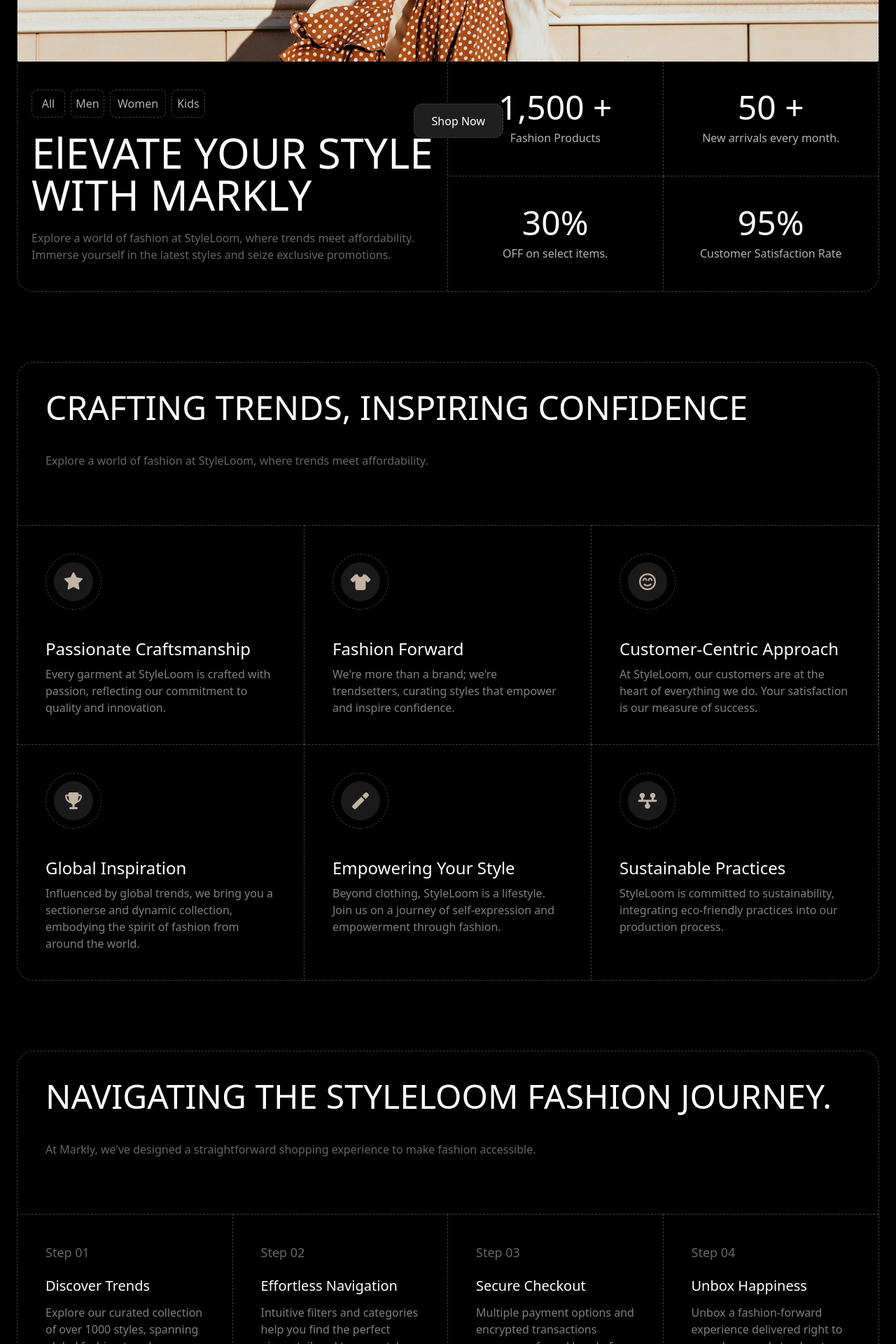
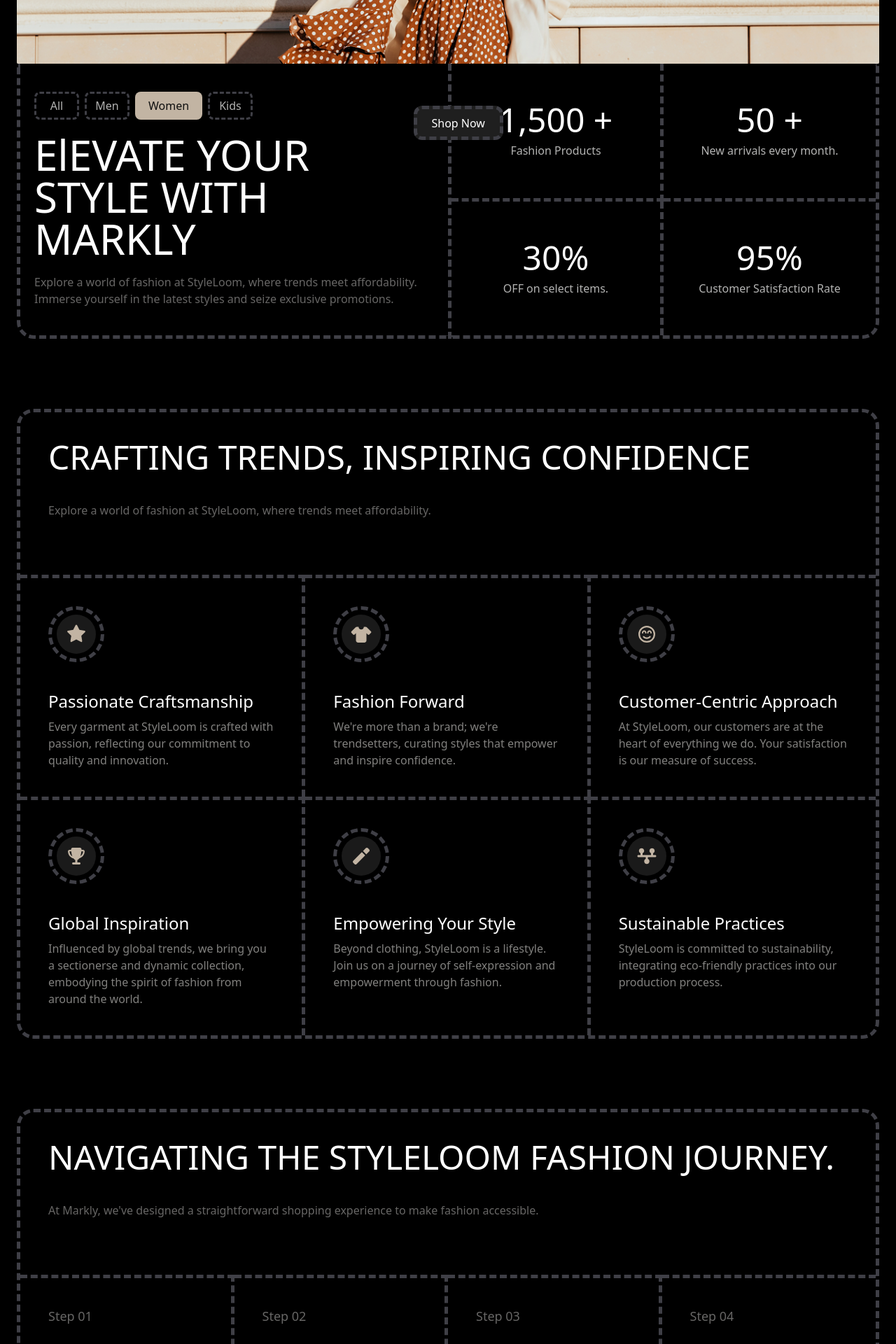
Before and after one commit to Medo971808/Markly, a Nuxt app: page / in a window 1280 px wide. Shown: the part 420-2340 px from the top of the page at 70% size. Built offline with nearby package versions, Linux system fonts and the light colour scheme.

Commit message:
responsive

```diff
--- a/app/components/Home/Section1.vue
+++ b/app/components/Home/Section1.vue
@@ -1,28 +1,34 @@
 <template>
     <section class="text-white px-6 py-5 h-full">
-        <section class="rounded-3xl relative border border-zinc-700 border-dashed">
-            <NuxtImg src="/images/Image.png"alt=""class="h-auto w-full rounded-t-lg" />
-            <NuxtLink to="/shop" class="cursor-pointer absolute top-auto left-1/2 lg:top-[485px] lg:left-[46%] w-[128px] h-[49px] rounded-xl text-14 bg-[#1F1F1F] border border-dashed border-zinc-700 flex items-center justify-center">Shop Now</NuxtLink>
-            <section class="flex justify-between text-[#B3B3B2]">
-                <section class="py-10 px-5 border-r border-zinc-700 border-dashed w-[50%]">
-                    <button class="w-12 h-10 border border-dashed border-zinc-700 rounded-lg">All</button>
-                    <button class="w-12 h-10 border border-dashed border-zinc-700 ml-2 rounded-lg">Men</button>
-                    <button class=" w-20 h-10 border border-dashed border-zinc-700 mx-2 rounded-lg">Women</button>
-                    <button class="w-12 h-10 border border-dashed border-zinc-700 rounded-lg">Kids</button>
+        <section class="relative">
+            <NuxtImg src="/images/Image.png" alt="" class="h-auto w-full rounded-t-lg" />
+            <NuxtLink to="/shop"
+                class="cursor-pointer absolute top-[130px] left-[36%] lg:top-[485px] lg:left-[46%] w-[128px] h-[49px] rounded-xl text-14 bg-[#1F1F1F] border-[5px] border-dashed border-zinc-700 flex items-center justify-center">
+                Shop Now</NuxtLink>
+            <section class="lg:flex justify-between text-[#B3B3B2]">
+                <section class="py-10 px-5 border-x-[5px] lg:border-x-0 lg:border-l-[5px] border-b-[5px] lg:rounded-bl-3xl border-zinc-700 border-dashed lg:w-[50%]">
+                    <button class="w-16 h-10 border-dashed border-zinc-700 border-[3px] rounded-lg">All</button>
+                    <button class="w-16 h-10 border-[3px] border-dashed border-zinc-700 ml-2 rounded-lg">Men</button>
+                    <button class="w-24 h-10 bg-[#C2B4A3] text-[#0F0F0F] mx-2 rounded-lg">Women</button>
+                    <button
+                        class="w-16 h-10 border-[3px] border-dashed border-zinc-700 rounded-lg mt-3 md:mt-0">Kids</button>
                     <h1 class="text-3xl lg:text-6xl my-5 text-white">ElEVATE YOUR STYLE WITH MARKLY</h1>
                     <p class="text-[#676665]">Explore a world of fashion at StyleLoom, where trends meet affordability.
                         Immerse yourself in the latest styles and seize exclusive promotions.</p>
                 </section>
-                <section class="border-zinc-700 border-dashed w-[50%] grid grid-cols-2">
-                    <section class="flex flex-col justify-center items-center gap-2 border-b border-r border-zinc-700 border-dashed">
+                <section class="border-x-[5px] border-b-[5px] rounded-br-3xl rounded-bl-3xl lg:rounded-bl-none border-zinc-700 border-dashed lg:w-[50%] grid grid-cols-2">
+                    <section
+                        class="flex flex-col justify-center items-center gap-2 border-b-[5px] border-r-[5px] border-zinc-700 border-dashed">
                         <h2 class="text-5xl text-white">1,500 +</h2>
                         <p>Fashion Products</p>
                     </section>
-                    <section class="flex flex-col justify-center items-center gap-2 border-b border-zinc-700 border-dashed">
+                    <section
+                        class="flex flex-col justify-center items-center gap-2 border-b-[5px] border-zinc-700 border-dashed">
                         <h2 class="text-5xl text-white">50 +</h2>
                         <p>New arrivals every month.</p>
                     </section>
-                    <section class="flex flex-col justify-center items-center gap-2 border-r border-zinc-700 border-dashed">
+                    <section
+                        class="flex flex-col justify-center items-center gap-2 border-r-[5px] border-zinc-700 border-dashed">
                         <h2 class="text-5xl text-white">30%</h2>
                         <p>OFF on select items.</p>
                     </section>
--- a/app/components/Home/Section2.vue
+++ b/app/components/Home/Section2.vue
@@ -1,11 +1,11 @@
 <template>
     <section class="text-white px-6 pb-5 pt-20 h-full">
-        <section class="border border-dashed border-zinc-700 rounded-3xl">
+        <section class="border-[5px] border-dashed border-zinc-700 rounded-3xl">
             <h1 class="lg:text-5xl text-3xl m-10">CRAFTING TRENDS, INSPIRING CONFIDENCE</h1>
             <p class="mt-5 text-[#676665] ml-10">Explore a world of fashion at StyleLoom, where trends meet affordability.</p>
             <section class="grid lg:grid-cols-3 md:grid-cols-2">
-                <section class="p-10 border-t border-r border-dashed border-zinc-700 mt-20 flex flex-col justify-center">
-                    <section class="rounded-full w-20 h-20 border border-dashed border-zinc-700 flex justify-center items-center">
+                <section class="p-10 border-t-[5px] md:border-r-[5px] border-dashed border-zinc-700 mt-20 flex flex-col justify-center">
+                    <section class="rounded-full w-20 h-20 border-[5px] border-dashed border-zinc-700 flex justify-center items-center">
                         <section class="rounded-full w-14 h-14 bg-[#1A1A1A] flex justify-center items-center">
                             <FontAwesomeIcon :icon="['fas', 'star']" class="text-[#C2B4A3] text-2xl" />
                         </section>
@@ -13,8 +13,8 @@
                     <h3 class="text-2xl mt-10 mb-2">Passionate Craftsmanship</h3>
                     <p class="text-[#81807E] text-md">Every garment at StyleLoom is crafted with passion, reflecting our commitment to quality and innovation.</p>
                 </section>
-                <section class="p-10 border-t  lg:border-r border-dashed border-zinc-700 md:mt-20">
-                    <section class="rounded-full w-20 h-20 border border-dashed border-zinc-700 flex justify-center items-center">
+                <section class="p-10 border-t-[5px]  lg:border-r-[5px] border-dashed border-zinc-700 md:mt-20">
+                    <section class="rounded-full w-20 h-20 border-[5px] border-dashed border-zinc-700 flex justify-center items-center">
                         <section class="rounded-full w-14 h-14 bg-[#1A1A1A] flex justify-center items-center">
                             <FontAwesomeIcon :icon="['fas', 'tshirt']" class="text-[#C2B4A3] text-2xl" />
                         </section>
@@ -22,8 +22,8 @@
                     <h3 class="text-2xl mt-10 mb-2">Fashion Forward</h3>
                     <p class="text-[#81807E] text-md">We're more than a brand; we're trendsetters, curating styles that empower and inspire confidence.</p>
                 </section>
-                <section class="p-10 border-t md:border-r border-dashed border-zinc-700 lg:mt-20">
-                    <section class="rounded-full w-20 h-20 border border-dashed border-zinc-700 flex justify-center items-center">
+                <section class="p-10 border-t-[5px] md:border-r-[5px] lg:border-r-0 border-dashed border-zinc-700 lg:mt-20">
+                    <section class="rounded-full w-20 h-20 border-[5px] border-dashed border-zinc-700 flex justify-center items-center">
                         <section class="rounded-full w-14 h-14 bg-[#1A1A1A] flex justify-center items-center">
                             <FontAwesomeIcon :icon="['far', 'face-smile-beam']" class="text-[#C2B4A3] text-2xl" />
                         </section>
@@ -31,8 +31,8 @@
                     <h3 class="text-2xl mt-10 mb-2">Customer-Centric Approach</h3>
                     <p class="text-[#81807E] text-md">At StyleLoom, our customers are at the heart of everything we do. Your satisfaction is our measure of success.</p>
                 </section>
-                <section class="p-10 border-t lg:border-r border-dashed border-zinc-700">
-                    <section class="rounded-full w-20 h-20 border border-dashed border-zinc-700 flex justify-center items-center">
+                <section class="p-10 border-t-[5px] lg:border-r-[5px] border-dashed border-zinc-700">
+                    <section class="rounded-full w-20 h-20 border-[5px] border-dashed border-zinc-700 flex justify-center items-center">
                         <section class="rounded-full w-14 h-14 bg-[#1A1A1A] flex justify-center items-center">
                             <FontAwesomeIcon :icon="['fas', 'trophy']" class="text-[#C2B4A3] text-2xl" />
                         </section>
@@ -40,8 +40,8 @@
                     <h3 class="text-2xl mt-10 mb-2">Global Inspiration</h3>
                     <p class="text-[#81807E] text-md">Influenced by global trends, we bring you a sectionerse and dynamic collection, embodying the spirit of fashion from around the world.</p>
                 </section>
-                <section class="p-10 border-t  border-r border-dashed border-zinc-700">
-                    <section class="rounded-full w-20 h-20 border border-dashed border-zinc-700 flex justify-center items-center">
+                <section class="p-10 border-t-[5px] md:border-r-[5px] border-dashed border-zinc-700">
+                    <section class="rounded-full w-20 h-20 border-[5px] border-dashed border-zinc-700 flex justify-center items-center">
                         <section class="rounded-full w-14 h-14 bg-[#1A1A1A] flex justify-center items-center">
                             <FontAwesomeIcon :icon="['fas', 'magic']" class="text-[#C2B4A3] text-2xl" />
                         </section>
@@ -49,8 +49,8 @@
                     <h3 class="text-2xl mt-10 mb-2">Empowering Your Style</h3>
                     <p class="text-[#81807E] text-md">Beyond clothing, StyleLoom is a lifestyle. Join us on a journey of self-expression and empowerment through fashion.</p>
                 </section>
-                <section class="p-10 border-t border-dashed border-zinc-700">
-                    <section class="rounded-full w-20 h-20 border border-dashed border-zinc-700 flex justify-center items-center">
+                <section class="p-10 border-t-[5px] border-dashed border-zinc-700">
+                    <section class="rounded-full w-20 h-20 border-[5px] border-dashed border-zinc-700 flex justify-center items-center">
                         <section class="rounded-full w-14 h-14 bg-[#1A1A1A] flex justify-center items-center">
                             <FontAwesomeIcon :icon="['fas', 'timeline']" class="text-[#C2B4A3] text-2xl" />
                         </section>
--- a/app/components/Home/Section3.vue
+++ b/app/components/Home/Section3.vue
@@ -1,25 +1,25 @@
 <template>
     <section class="text-white px-6 pb-5 pt-20 h-full">
-        <section class="border border-dashed border-zinc-700 rounded-3xl">
+        <section class="border-[5px] border-dashed border-zinc-700 rounded-3xl">
             <h1 class="text-3xl lg:text-5xl m-10 uppercase">Navigating the StyleLoom Fashion Journey.</h1>
             <p class="mt-5 text-[#676665] ml-10">At Markly, we've designed a straightforward shopping experience to make fashion accessible.</p>
             <section class="grid lg:grid-cols-4 md:grid-cols-2">
-                <section class="p-10 border-t border-r border-dashed border-zinc-700 mt-20">
+                <section class="p-10 border-t-[5px] md:border-r-[5px] border-dashed border-zinc-700 mt-20">
                     <h3 class="text-[#676665] text-lg">Step 01</h3>
                     <h2 class="mt-5 mb-3 text-xl">Discover Trends</h2>
                     <p class="text-[#81807E]">Explore our curated collection of over 1000 styles, spanning global fashion trends.</p>
                 </section>
-                <section class="p-10 border-t border-r border-dashed border-zinc-700 lg:mt-20">
+                <section class="p-10 border-t-[5px] lg:border-r-[5px] border-dashed border-zinc-700 md:mt-20">
                     <h3 class="text-[#676665] text-lg">Step 02</h3>
                     <h2 class="mt-5 mb-3 text-xl">Effortless Navigation</h2>
                     <p class="text-[#81807E]">Intuitive filters and categories help you find the perfect pieces tailored to your style.</p>
                 </section>
-                <section class="p-10 border-t border-r border-dashed border-zinc-700 lg:mt-20">
+                <section class="p-10 border-t-[5px] md:border-r-[5px] border-dashed border-zinc-700 lg:mt-20">
                     <h3 class="text-[#676665] text-lg">Step 03</h3>
                     <h2 class="mt-5 mb-3 text-xl">Secure Checkout</h2>
                     <p class="text-[#81807E]">Multiple payment options and encrypted transactions ensure a safe and hassle-free purchase.</p>
                 </section>
-                <section class="p-10 border-t border-dashed border-zinc-700 lg:mt-20">
+                <section class="p-10 border-t-[5px] border-dashed border-zinc-700 lg:mt-20">
                     <h3 class="text-[#676665] text-lg">Step 04</h3>
                     <h2 class="mt-5 mb-3 text-xl">Unbox Happiness</h2>
                     <p class="text-[#81807E]">Unbox a fashion-forward experience delivered right to your door, ready to elevate your style.</p>
--- a/app/components/Nav.vue
+++ b/app/components/Nav.vue
@@ -1,5 +1,5 @@
 <template>
-    <nav class="flex justify-between items-center px-6 py-3 border-b border-dashed border-zinc-700">
+    <nav class="flex justify-between items-center px-6 py-3 border-b-[5px] border-dashed border-zinc-700">
         <section class="flex items-center space-x-3">
             <NuxtLink class="cursor-pointer bg-zinc-900 text-white px-3 py-1 rounded" to="/">Home</NuxtLink>
             <NuxtLink class="cursor-pointer border border-dashed border-zinc-700 text-zinc-500 px-3 py-1 rounded" to="/products">Products</NuxtLink>
```
Also changed, not shown: app/components/Home/Section4.vue (+31 -31 lines).
